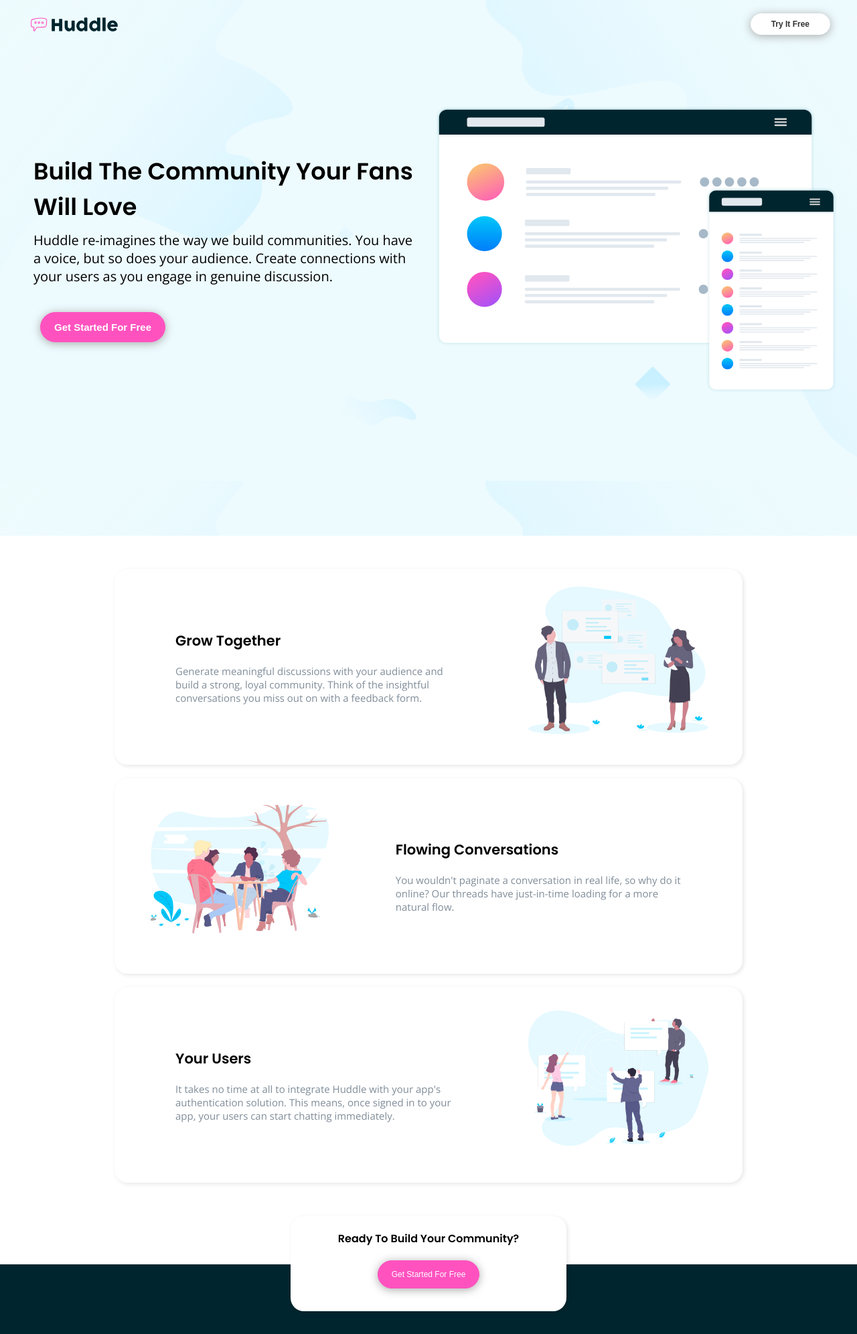
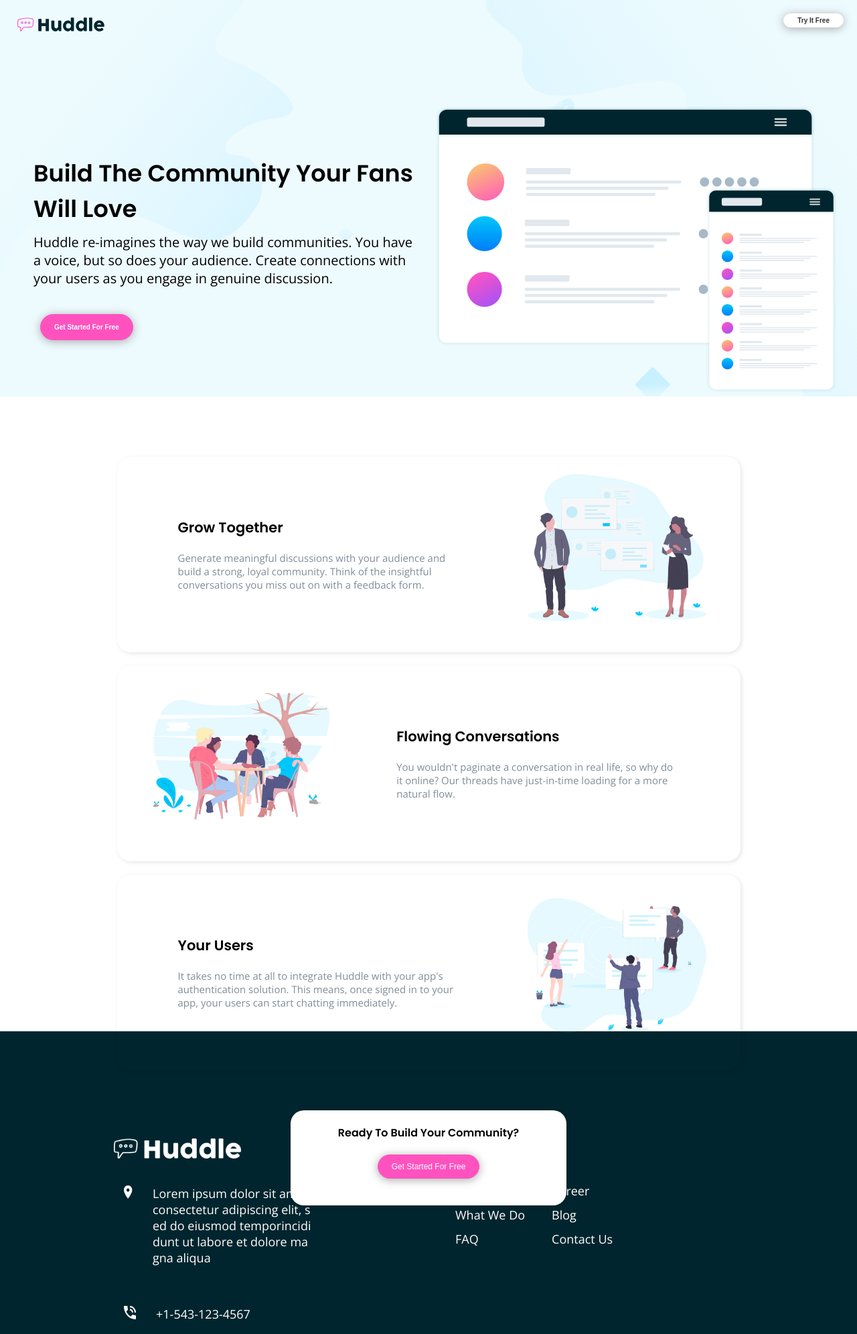
Before and after one commit to StarsRhythm/huddle-landing-page, a plain HTML site: page huddle/index.html in a window 1280 px wide. Shown: the top 1992 px of the page at 67% size. Drawn offline with nearby package versions, Linux system fonts and the light colour scheme.

Commit message:
Update style.css

```diff
--- a/huddle/css/style.css
+++ b/huddle/css/style.css
@@ -1,3 +1,5 @@
+/*- Mobile: 375px
+- Desktop: 1440px*/
 /*****************
 Import Fonts
 *****************/
@@ -22,7 +24,7 @@ header {
     background-image: url(../images/bg-hero-mobile.svg);
     background-color: #EDFBFE;
     margin-top: 0;
-    height: 100vh;
+    height: 100%;
     width: 100%;
 }
 @media only screen and (min-width:769px) {
@@ -36,7 +38,7 @@ Upper Navbar
 ================== */
 header ul {
     display: flex;
-    margin:  0 20px 20px 20px;
+/*    margin:  0 20px 20px 20px;*/
     justify-content: space-between;
     list-style: none;
 }
@@ -49,12 +51,12 @@ header ul button{
     margin: 20px;
     border: 1px solid #fff;
     background-color: #fff;
-    padding: 8px 30px;
+    padding: 4px 20px;
     border-radius: 30px;
     box-shadow: 0px 2px 14px #A9A9A9;
     color: #333;
     font-weight: bold;
-    font-size: 12px;
+    font-size: 10px;
     cursor: pointer;
 }
 
@@ -81,12 +83,12 @@ Intro
     border-radius: 30px;
     box-shadow: 0px 2px 14px #A9A9A9;;
     padding: 13px 20px;
-    font-size: 15px;
+    font-size: 10px;
     font-weight: bold;
     cursor: pointer;
 }
 .intro img {
-    width: 350px;
+    width: 70%;
 }
 /* For Large Screens */
 @media only screen and (min-width:769px) {
@@ -117,9 +119,10 @@ Cards
 .cards {
     display: flex;
     flex-direction: column;
+    flex-wrap: wrap;
     align-items: center;
-    max-height: 200vh;
-    margin: 40px 0;
+    max-height: 100%;
+    margin: 40px 5px 50px 5px;
   }
 .card {
     display: flex;
@@ -171,11 +174,11 @@ Get Started Box
     flex-direction: column;
     align-items: center;
     text-align: center;
-    width: 350px;
+    width: 80%;
     height: 100px;
     margin-left: auto;
     margin-right: auto;
-    margin-bottom: -80px;
+    margin-bottom: -270px;
     padding: 20px 5px 20px 5px;
     border: 1px solid transparent;
     border-radius: 20px;
@@ -194,7 +197,7 @@ Get Started Box
     border: 1px solid hsl(322, 100%, 66%);
     border-radius: 30px;
     box-shadow: 0px 2px 14px #A9A9A9;
-    padding: 13px 20px;
+    padding: 10px 20px;
     font-size: 12px;
 }
 /* Large Screens  */
@@ -212,7 +215,7 @@ footer {
     background-color: hsl(192, 100%, 9%);
     color: #fff;
     padding: 150px 0 50px 0;
-    margin: 10px 0 0 0;
+    margin: 200px 0 0 0;
 }
 footer img.logo {
     width: 200px;
```
